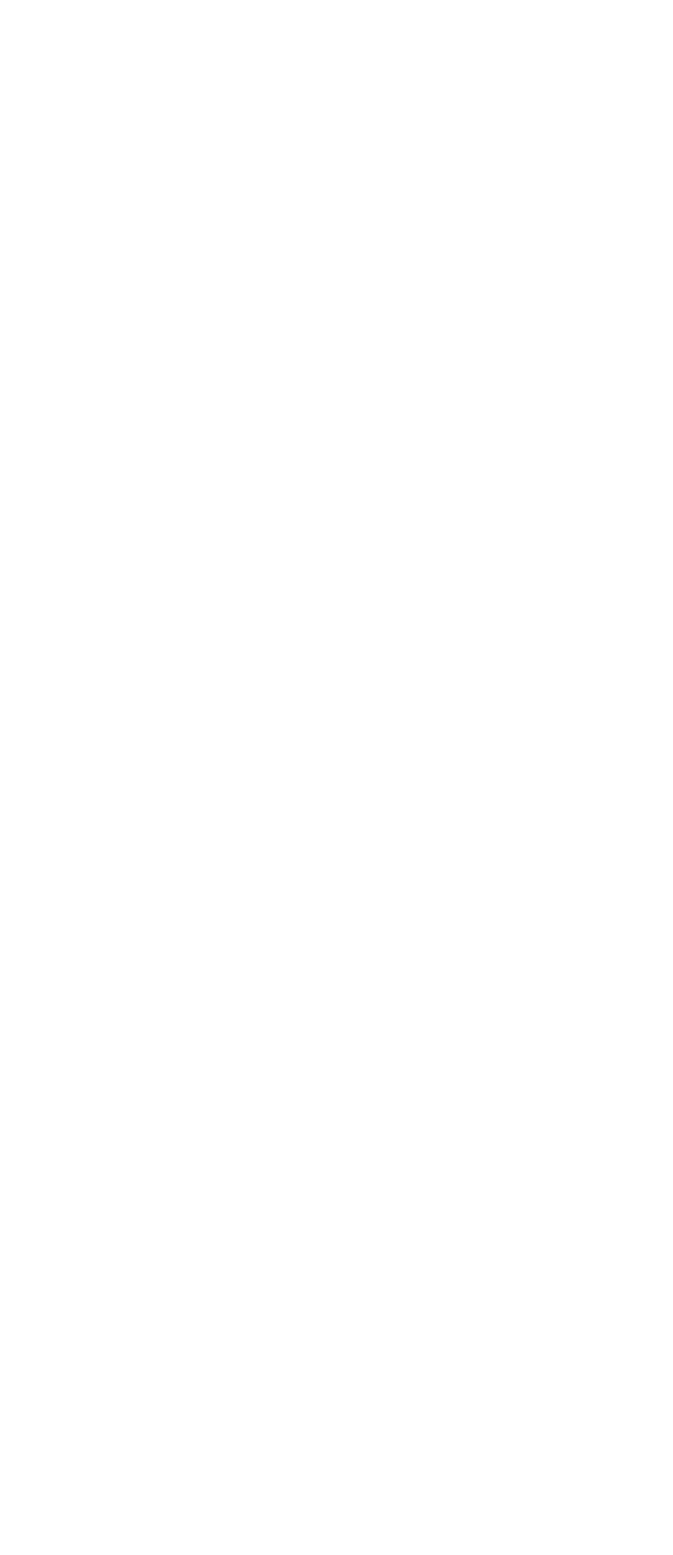
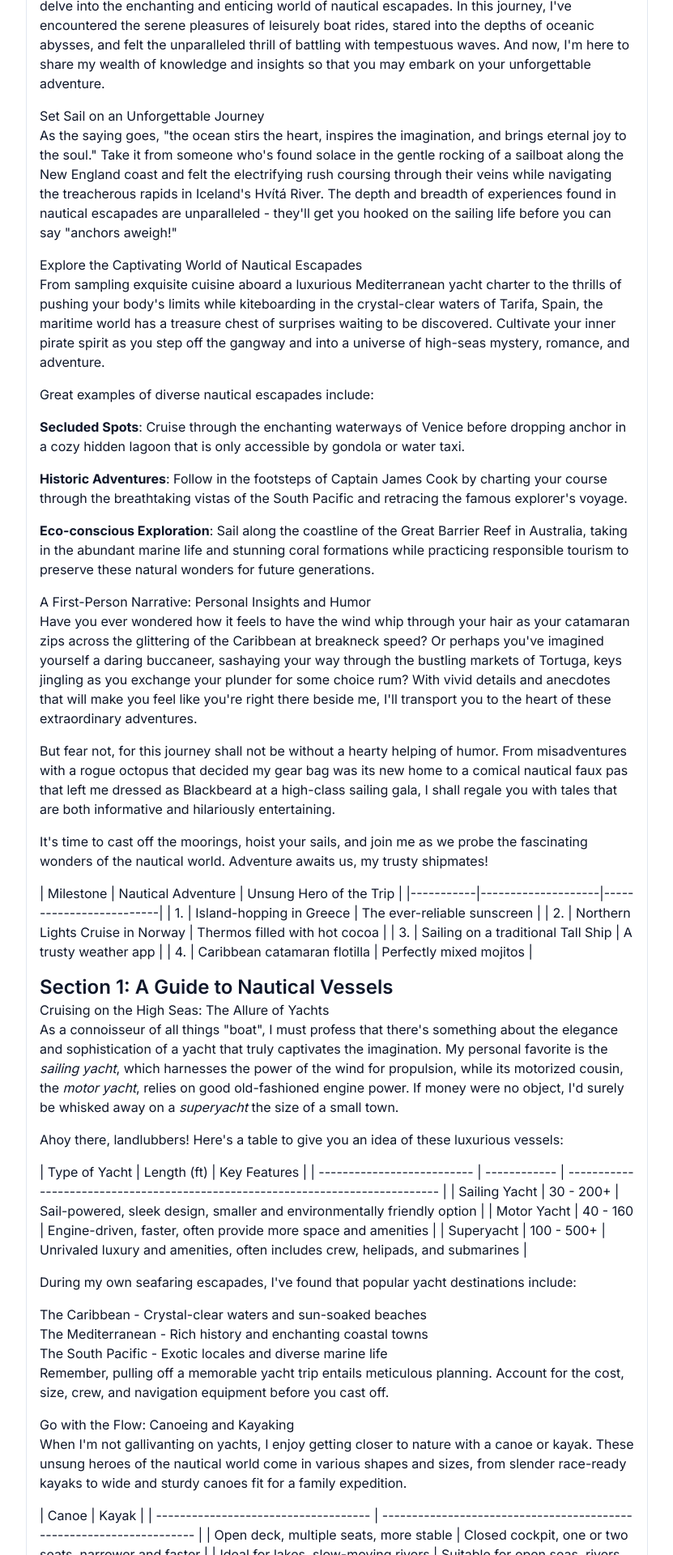
Before and after one commit to wanghaisheng/writer-gpt, a Next.js app: page / in a window 1280 px wide. Shown: the part 820-2740 px from the top of the page at 81% size, without its empty margins (224-1055 px from the left). Before the commit the page ends 800 px from the top, so only its background shows below. Built offline with nearby package versions, Linux system fonts and the light colour scheme.

Commit message:
feat: rendering content

```diff
--- a/package.json
+++ b/package.json
@@ -43,6 +43,7 @@
     "react": "18.2.0",
     "react-dom": "18.2.0",
     "react-hook-form": "^7.44.2",
+    "react-markdown": "^8.0.7",
     "tailwind-merge": "^1.12.0",
     "tailwindcss": "3.3.2",
     "tailwindcss-animate": "^1.0.5",
--- a/src/app/form/index.tsx
+++ b/src/app/form/index.tsx
@@ -3,8 +3,9 @@
 import React, { useState } from "react";
 
 import { zodResolver } from "@hookform/resolvers/zod";
-import { AlertTriangle, Circle, Play } from "lucide-react";
+import { AlertTriangle, Circle, Loader2, Play } from "lucide-react";
 import { useForm } from "react-hook-form";
+import ReactMarkdown from "react-markdown";
 import { z } from "zod";
 
 import {
@@ -44,7 +45,99 @@ export const Form = () => {
   const { settings } = useSettings();
 
   const [loading, setLoading] = useState<boolean>(false);
-  const [postContent, setPostContent] = useState<string>("");
+  const [postContent, setPostContent] =
+    useState<string>(`## Introduction: A Personal Voyage into the World of Nautical Adventures
+
+  Ahoy, fellow sea-faring enthusiasts! I once was a landlubber like you, curious and longing to delve into the enchanting and enticing world of nautical escapades. In this journey, I've encountered the serene pleasures of leisurely boat rides, stared into the depths of oceanic abysses, and felt the unparalleled thrill of battling with tempestuous waves. And now, I'm here to share my wealth of knowledge and insights so that you may embark on your unforgettable adventure.
+
+  ### Set Sail on an Unforgettable Journey
+
+  As the saying goes, "the ocean stirs the heart, inspires the imagination, and brings eternal joy to the soul." Take it from someone who's found solace in the gentle rocking of a sailboat along the New England coast and felt the electrifying rush coursing through their veins while navigating the treacherous rapids in Iceland's Hvítá River. The depth and breadth of experiences found in nautical escapades are unparalleled - they'll get you hooked on the sailing life before you can say "anchors aweigh!"
+
+  ### Explore the Captivating World of Nautical Escapades
+
+  From sampling exquisite cuisine aboard a luxurious Mediterranean yacht charter to the thrills of pushing your body's limits while kiteboarding in the crystal-clear waters of Tarifa, Spain, the maritime world has a treasure chest of surprises waiting to be discovered. Cultivate your inner pirate spirit as you step off the gangway and into a universe of high-seas mystery, romance, and adventure.
+
+  Great examples of diverse nautical escapades include:
+
+  -   **Secluded Spots**: Cruise through the enchanting waterways of Venice before dropping anchor in a cozy hidden lagoon that is only accessible by gondola or water taxi.
+
+  -   **Historic Adventures**: Follow in the footsteps of Captain James Cook by charting your course through the breathtaking vistas of the South Pacific and retracing the famous explorer's voyage.
+
+  -   **Eco-conscious Exploration**: Sail along the coastline of the Great Barrier Reef in Australia, taking in the abundant marine life and stunning coral formations while practicing responsible tourism to preserve these natural wonders for future generations.
+
+
+  ### A First-Person Narrative: Personal Insights and Humor
+
+  Have you ever wondered how it feels to have the wind whip through your hair as your catamaran zips across the glittering of the Caribbean at breakneck speed? Or perhaps you've imagined yourself a daring buccaneer, sashaying your way through the bustling markets of Tortuga, keys jingling as you exchange your plunder for some choice rum? With vivid details and anecdotes that will make you feel like you're right there beside me, I'll transport you to the heart of these extraordinary adventures.
+
+  But fear not, for this journey shall not be without a hearty helping of humor. From misadventures with a rogue octopus that decided my gear bag was its new home to a comical nautical faux pas that left me dressed as Blackbeard at a high-class sailing gala, I shall regale you with tales that are both informative and hilariously entertaining.
+
+  It's time to cast off the moorings, hoist your sails, and join me as we probe the fascinating wonders of the nautical world. Adventure awaits us, my trusty shipmates!
+
+  | Milestone | Nautical Adventure | Unsung Hero of the Trip |
+  |-----------|--------------------|-------------------------|
+  | 1. | Island-hopping in Greece | The ever-reliable sunscreen |
+  | 2. | Northern Lights Cruise in Norway | Thermos filled with hot cocoa |
+  | 3. | Sailing on a traditional Tall Ship | A trusty weather app |
+  | 4. | Caribbean catamaran flotilla | Perfectly mixed mojitos |
+
+  ## Section 1: A Guide to Nautical Vessels
+
+  ### Cruising on the High Seas: The Allure of Yachts
+
+  As a connoisseur of all things "boat", I must profess that there's something about the elegance and sophistication of a yacht that truly captivates the imagination. My personal favorite is the  _sailing yacht_, which harnesses the power of the wind for propulsion, while its motorized cousin, the  _motor yacht_, relies on good old-fashioned engine power. If money were no object, I'd surely be whisked away on a  _superyacht_  the size of a small town.
+
+  Ahoy there, landlubbers! Here's a table to give you an idea of these luxurious vessels:
+
+  | Type of Yacht | Length (ft) | Key Features | | -------------------------- | ------------ | ------------------------------------------------------------------------------ | | Sailing Yacht | 30 - 200+ | Sail-powered, sleek design, smaller and environmentally friendly option | | Motor Yacht | 40 - 160 | Engine-driven, faster, often provide more space and amenities | | Superyacht | 100 - 500+ | Unrivaled luxury and amenities, often includes crew, helipads, and submarines |
+
+  During my own seafaring escapades, I've found that popular yacht destinations include:
+
+  1.  The Caribbean - Crystal-clear waters and sun-soaked beaches
+  2.  The Mediterranean - Rich history and enchanting coastal towns
+  3.  The South Pacific - Exotic locales and diverse marine life
+
+  Remember, pulling off a memorable yacht trip entails meticulous planning. Account for the cost, size, crew, and navigation equipment before you cast off.
+
+  ### Go with the Flow: Canoeing and Kayaking
+
+  When I'm not gallivanting on yachts, I enjoy getting closer to nature with a canoe or kayak. These unsung heroes of the nautical world come in various shapes and sizes, from slender race-ready kayaks to wide and sturdy canoes fit for a family expedition.
+
+  | Canoe | Kayak | | ------------------------------------ | -------------------------------------------------------------------- | | Open deck, multiple seats, more stable | Closed cockpit, one or two seats, narrower and faster | | Ideal for lakes, slow-moving rivers | Suitable for open seas, rivers, and whitewater rapids |
+
+  Some of my go-to destinations for canoeing and kayaking include:
+
+  -   The Florida Everglades: For encounters with wildlife (just steer clear of those gators!)
+  -   The Amazon Rainforest: Where dense jungles create a surreal setting
+  -   The Norwegian Fjords: Featuring breathtaking natural beauty like no other
+
+  Safety first! Don the right gear, like a lifejacket and a helmet, and educate yourself on local regulations and weather conditions.
+
+  ### Brave the Rapids: The Thrill of Rafting
+
+  Between you and me, nothing gets my heart pumping faster than the adrenaline rush of rafting! Whether it's churning whitewater rapids, a scenic river journey, or a daring ocean adventure, rafting offers something for everyone.
+
+  Notable rafting locations include:
+
+  -   Colorado River, USA: For dramatic canyons and top-notch whitewater
+  -   Zambezi River, Zambia/Zimbabwe: When action-packed escapades meet African wildlife
+  -   Futaleufú River, Chile: Throw in some jaw-dropping mountain vistas, and you've got yourself a winner
+
+  Just remember that what truly separates a harrowing rafting misadventure from a heart-pounding (yet successful) one lies in your preparedness. Hone your skills, keep the right equipment on hand, and have a knowledgeable guide to navigate you through the rapids.
+
+  ### Classic Sailing and Boating: A Timeless Journey
+
+  Before the advent of engines, sailing ships ruled the oceans. While modernity has caught up, these wind-powered vessels retain their charm. In my moments of nostalgia, I sometimes trade my yacht for a good ol' sailboat – and I must admit, it's just as wonderful an experience.
+
+  Become acquainted with the nautical lexicon before embarking on your maritime journey. Here are a few essential terms:
+
+  -   Bow: Front of the ship
+  -   Stern: Rear end of the ship
+  -   Port: Left side of the ship when facing the bow
+  -   Starboard: Right side of the ship when facing the bow
+
+  And let's not forget about boating rentals and lessons! You don't have to purchase a watercraft to enjoy a marine adventure – simply rent one, or take sailing lessons to set yourself on course for an unforgettable nautical escapade.`);
 
   const {
     register,
@@ -88,7 +181,7 @@ export const Form = () => {
         ]
       });
 
-      sections = response as unknown as PostSection[];
+      if (response) sections = JSON.parse(response) as unknown as PostSection[];
     } catch (error) {
       console.log("Failed to make section structure");
 
@@ -122,7 +215,7 @@ export const Form = () => {
 
           if (response) setPostContent(prevState => `${prevState}${response}`);
         } catch (error) {
-          // Handle fetch request errors
+          console.log(error);
         }
       }
     } catch (error) {
@@ -133,7 +226,7 @@ export const Form = () => {
   });
 
   return (
-    <div className="flex flex-col w-full max-w-3xl gap-8">
+    <div className="flex flex-col w-full max-w-3xl gap-8 py-10">
       <div className="flex flex-col-reverse sm:flex-row items-center justify-center sm:justify-between gap-4">
         <div className="flex items-center flex-col sm:flex-row gap-4">
           <h1 className="text-2xl font-semibold flex items-center">
@@ -175,11 +268,15 @@ export const Form = () => {
           className="md:col-start-6"
           disabled={loading || !outline.trim()}
         >
-          <Play className="w-6 h-6 mr-2" /> Generate
+          {!loading && <Play className="w-6 h-6" />}
+          {loading && <Loader2 className="w-4 h-4 animate-spin" />}
+          <span className="ml-2">Generate</span>
         </Button>
       </form>
 
-      <div className="bg-blue-600/10">{postContent}</div>
+      <div className="p-4 rounded-sm border">
+        <ReactMarkdown>{postContent}</ReactMarkdown>
+      </div>
     </div>
   );
 };
--- a/src/styles/globals.css
+++ b/src/styles/globals.css
@@ -74,9 +74,23 @@
   * {
     @apply border-border;
   }
+
   body {
     @apply bg-background text-foreground;
     font-feature-settings: "rlig" 1, "calt" 1;
+  }
+
+  h1 {
+    @apply mb-6 text-3xl font-semibold;
+  }
+  h2 {
+    @apply text-2xl font-semibold;
+  }
+  p {
+    @apply mb-4;
+  }
+  a {
+    @apply text-blue-800 hover:text-blue-800 dark:text-blue-800 dark:hover:text-blue-800;
   }
 }
 
```
Also changed, not shown: 1 other file (tests, documents, lock files or other folders).
